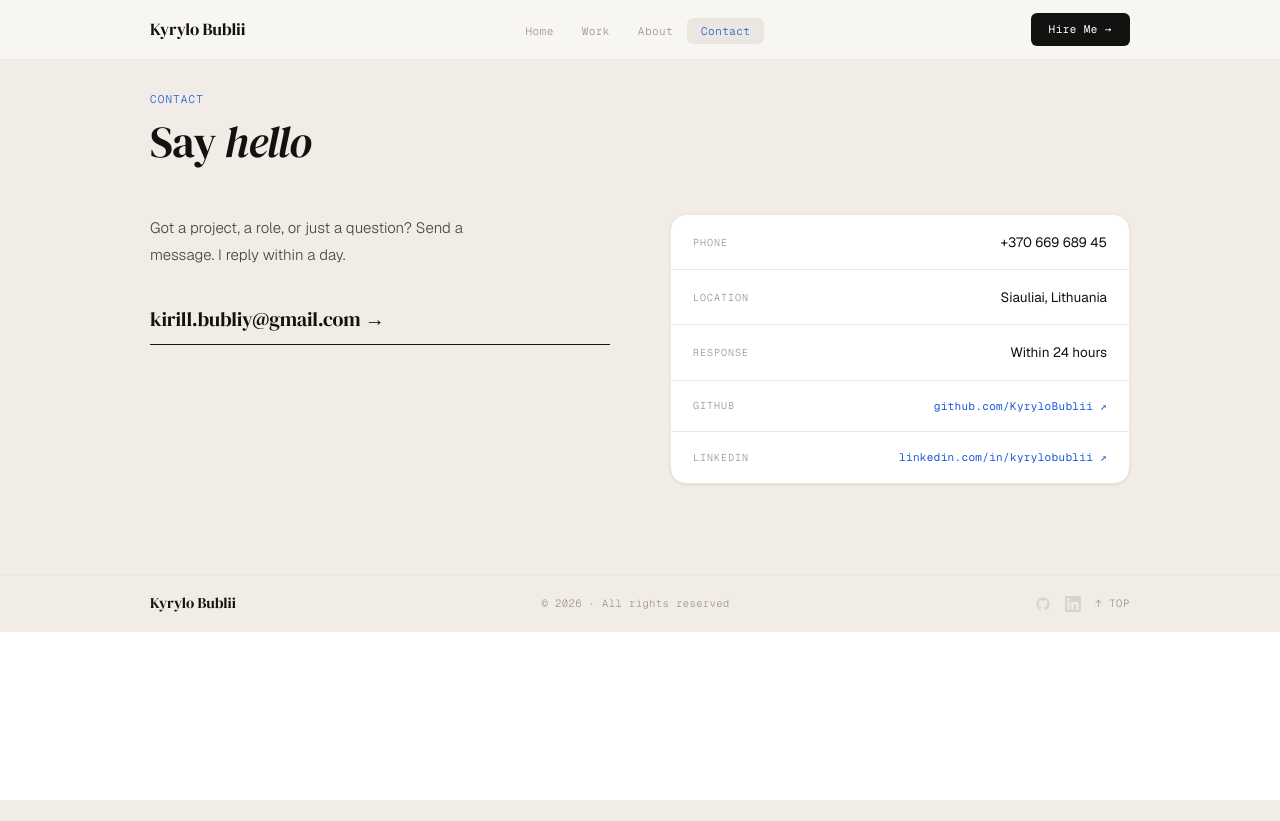
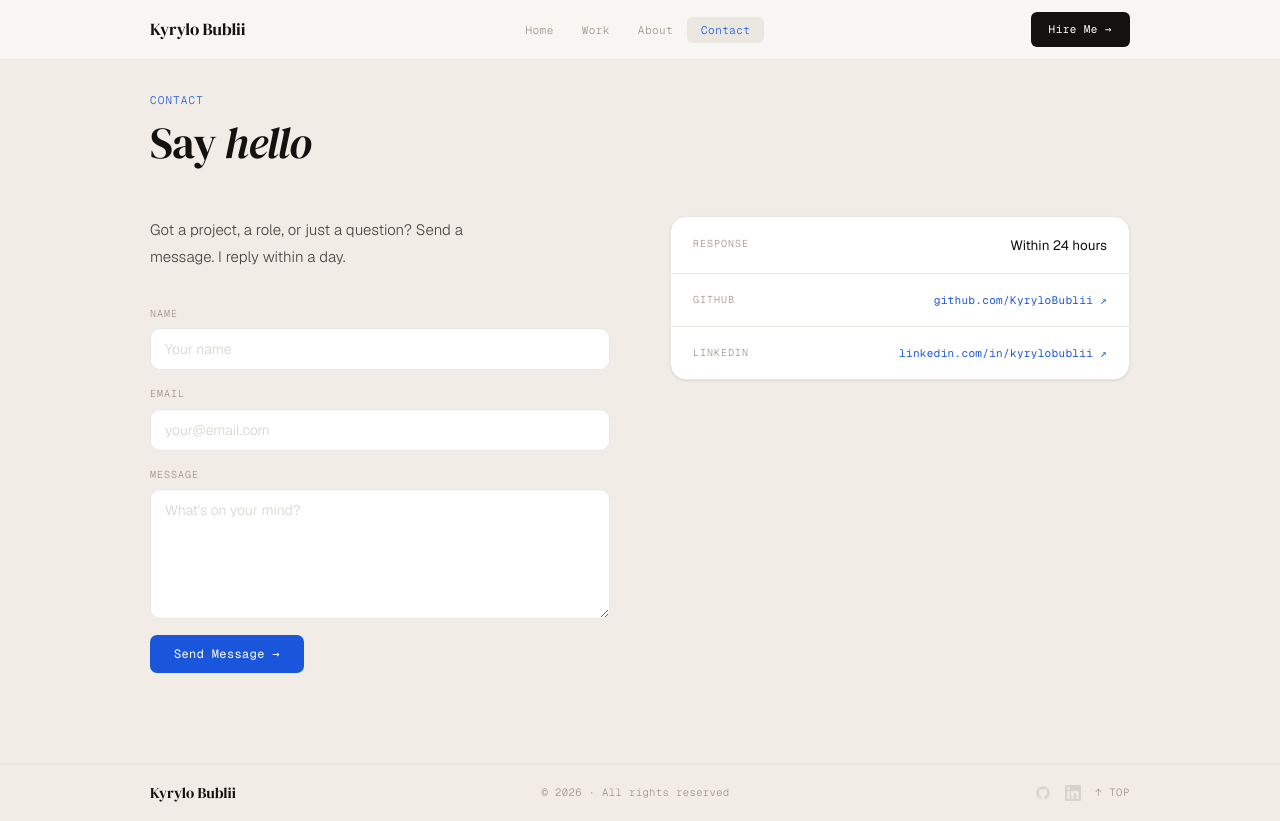
Before and after one commit to KyryloBublii/digital-cv, a Flask app: page /contact in a window 1280 px wide. Before the commit the page ends 800 px from the top, so only its background shows below. Run offline with Flask 3, Linux system fonts and the light colour scheme; some libraries are stand-ins or nearby versions.

Commit message:
add contact form and turnstile setup
Co-Authored-By: Claude Sonnet 4.6 <noreply@anthropic.com>

```diff
--- a/app.py
+++ b/app.py
@@ -1,18 +1,81 @@
-from flask import Flask, render_template
-from data.projects import PROJECTS, SKILLS
+import logging
+import os
+
+import resend
+import requests
+from dotenv import load_dotenv
+from flask import Flask, render_template, request
+from data.projects import SKILLS
+
+load_dotenv()
 
 app = Flask(__name__)
+app.secret_key = os.environ.get("SECRET_KEY", "dev-secret-change-in-production")
+
+
+def _get_projects() -> list[dict]:
+    try:
+        from data.github_projects import get_projects
+        return get_projects()
+    except Exception as exc:
+        logging.warning("GitHub fetch failed, using fallback: %s", exc)
+        from data.projects import PROJECTS
+        return PROJECTS
+
+
+def _verify_turnstile(token: str) -> bool:
+    secret = os.environ.get("TURNSTILE_SECRET", "")
+    if not secret:
+        return True
+    try:
+        r = requests.post(
+            "https://challenges.cloudflare.com/turnstile/v0/siteverify",
+            data={"secret": secret, "response": token},
+            timeout=5,
+        )
+        return r.json().get("success", False)
+    except Exception as exc:
+        logging.error("Turnstile verification failed: %s", exc)
+        return False
+
+
+def _send_contact_email(name: str, sender_email: str, message: str) -> None:
+    resend.api_key = os.environ["RESEND_API_KEY"]
+
+    resend.Emails.send({
+        "from":     os.environ["MAIL_FROM"],
+        "to":       [os.environ["MAIL_RECIPIENT"]],
+        "subject":  f"Portfolio contact from {name}",
+        "text":     f"Name:    {name}\nEmail:   {sender_email}\n\n{message}",
+        "reply_to": sender_email,
+    })
 
 
 @app.route("/")
 def index():
-    featured = [p for p in PROJECTS if p["featured"]]
-    return render_template("index.html", active_page="home", featured=featured, projects=PROJECTS)
+    all_projects = _get_projects()
+    featured = [p for p in all_projects if p.get("featured")]
+    return render_template("index.html", active_page="home", featured=featured, projects=all_projects)
 
 
 @app.route("/projects")
 def projects():
-    return render_template("projects.html", active_page="projects", projects=PROJECTS)
+    all_projects = _get_projects()
+    return render_template("projects.html", active_page="projects", projects=all_projects)
+
+
+@app.route("/projects/<slug>")
+def project_detail(slug):
+    all_projects = _get_projects()
+    project = next((p for p in all_projects if p.get("slug") == slug), None)
+    if project is None:
+        return render_template("404.html"), 404
+    return render_template(
+        "project_detail.html",
+        active_page="projects",
+        project=project,
+        readme_html=project.get("readme_html", ""),
+    )
 
 
 @app.route("/about")
@@ -20,9 +83,31 @@ def about():
     return render_template("about.html", active_page="about", skills=SKILLS)
 
 
-@app.route("/contact")
+@app.route("/contact", methods=["GET", "POST"])
 def contact():
-    return render_template("contact.html", active_page="contact")
+    sent = False
+    error = False
+    if request.method == "POST":
+        name    = request.form.get("name", "").strip()
+        email   = request.form.get("email", "").strip()
+        message = request.form.get("message", "").strip()
+        token   = request.form.get("cf-turnstile-response", "")
+        if name and email and message and _verify_turnstile(token):
+            try:
+                _send_contact_email(name, email, message)
+                sent = True
+            except Exception as exc:
+                logging.error("Contact form failed: %s", exc)
+                error = True
+        else:
+            error = True
+    return render_template(
+        "contact.html",
+        active_page="contact",
+        sent=sent,
+        error=error,
+        turnstile_site_key=os.environ.get("TURNSTILE_SITE_KEY", ""),
+    )
 
 
 @app.errorhandler(404)
@@ -31,4 +116,4 @@ def not_found(e):
 
 
 if __name__ == '__main__':
-    app.run(debug=True)
+    app.run(debug=os.environ.get("FLASK_DEBUG", "0") == "1")
--- a/requirements.txt
+++ b/requirements.txt
@@ -1,2 +1,8 @@
 flask
 gunicorn
+requests
+markdown
+resend
+python-dotenv
+pytest
+responses
--- a/templates/base.html
+++ b/templates/base.html
@@ -9,12 +9,6 @@
   <link rel="preconnect" href="https://fonts.googleapis.com" />
   <link rel="preconnect" href="https://fonts.gstatic.com" crossorigin />
   <link href="https://fonts.googleapis.com/css2?family=DM+Serif+Display:ital@0;1&family=Geist:wght@300;400;500&family=Geist+Mono:wght@300;400&display=swap" rel="stylesheet" />
-
-  <!-- Tailwind CSS CDN -->
-  <script src="https://cdn.tailwindcss.com"></script>
-
-  <!-- DaisyUI 4 CDN -->
-  <link href="https://cdn.jsdelivr.net/npm/daisyui@4/dist/full.min.css" rel="stylesheet" />
 
   <!-- Font Awesome 6 -->
   <link rel="stylesheet" href="https://cdnjs.cloudflare.com/ajax/libs/font-awesome/6.5.0/css/all.min.css" />
@@ -38,7 +32,7 @@
       <li><a href="{{ url_for('contact') }}"  {% if active_page == 'contact'  %}class="active"{% endif %}>Contact</a></li>
     </ul>
     <div class="nav-right">
-<a href="mailto:kirill.bubliy@gmail.com" class="nav-hire">Hire Me →</a>
+<a href="{{ url_for('contact') }}" class="nav-hire">Hire Me →</a>
     </div>
   </div>
 </nav>
@@ -66,15 +60,19 @@
 </footer>
 
 <script>
-  /* Scroll reveal */
-  const io = new IntersectionObserver(entries => {
-    entries.forEach(e => { if (e.isIntersecting) { e.target.classList.add('on'); io.unobserve(e.target); } });
-  }, { threshold: 0.07 });
-  document.querySelectorAll('.rv').forEach(el => io.observe(el));
+  /* Scroll reveal — guard against re-declaration on HTMX navigations */
+  if (!window._revealIO) {
+    window._revealIO = new IntersectionObserver(entries => {
+      entries.forEach(e => {
+        if (e.isIntersecting) { e.target.classList.add('on'); window._revealIO.unobserve(e.target); }
+      });
+    }, { threshold: 0.07 });
+  }
+  document.querySelectorAll('.rv').forEach(el => window._revealIO.observe(el));
 
   /* Re-run reveal after HTMX swaps content */
   document.body.addEventListener('htmx:afterSwap', () => {
-    document.querySelectorAll('.rv:not(.on)').forEach(el => io.observe(el));
+    document.querySelectorAll('.rv:not(.on)').forEach(el => window._revealIO.observe(el));
   });
 </script>
 
--- a/templates/contact.html
+++ b/templates/contact.html
@@ -2,6 +2,46 @@
 {% block title %}Contact / Kyrylo Bublii{% endblock %}
 
 {% block content %}
+
+<style>
+  .contact-form { display: flex; flex-direction: column; gap: 16px; }
+  .cf-field { display: flex; flex-direction: column; gap: 6px; }
+  .cf-label {
+    font-family: var(--fm);
+    font-size: 10px;
+    font-weight: 300;
+    letter-spacing: 0.1em;
+    text-transform: uppercase;
+    color: var(--ink-3);
+  }
+  .cf-input {
+    font-family: var(--fb);
+    font-size: 14px;
+    font-weight: 300;
+    color: var(--ink);
+    background: var(--surface);
+    border: 1px solid var(--ink-5);
+    border-radius: var(--radius);
+    padding: 11px 14px;
+    outline: none;
+    transition: border-color 0.2s;
+    width: 100%;
+  }
+  .cf-input:focus { border-color: var(--accent); box-shadow: 0 0 0 3px var(--accent-bg); }
+  .cf-input::placeholder { color: var(--ink-4); }
+  .cf-textarea { resize: vertical; min-height: 130px; }
+  .cf-msg {
+    font-family: var(--fm);
+    font-size: 12px;
+    font-weight: 300;
+    letter-spacing: 0.03em;
+    padding: 12px 16px;
+    border-radius: var(--radius);
+    margin-bottom: 4px;
+  }
+  .cf-ok  { background: rgba(34,197,94,0.08);  color: #16a34a; border: 1px solid rgba(34,197,94,0.2); }
+  .cf-err { background: rgba(239,68,68,0.08);  color: #dc2626; border: 1px solid rgba(239,68,68,0.2); }
+</style>
 
 <section class="s s-alt">
   <div class="wrap">
@@ -12,21 +52,61 @@
       </div>
     </div>
     <div class="contact-layout">
+
       <div class="rv">
         <p class="contact-note">
           Got a project, a role, or just a question? Send a message. I reply within a day.
         </p>
-        <a href="mailto:kirill.bubliy@gmail.com" class="contact-email">
-          kirill.bubliy@gmail.com →
-        </a>
+
+        {% if sent %}
+          <div class="cf-msg cf-ok">Message sent — I'll reply within 24 hours.</div>
+        {% elif error %}
+          <div class="cf-msg cf-err">Something went wrong. Please try again.</div>
+        {% endif %}
+
+        {% if turnstile_site_key %}
+        <script>
+          (function () {
+            if (window.turnstile) {
+              window.turnstile.implicitRender();
+            } else if (!document.querySelector('script[src*="turnstile"]')) {
+              var s = document.createElement('script');
+              s.src = 'https://challenges.cloudflare.com/turnstile/v0/api.js';
+              s.async = true;
+              s.defer = true;
+              document.head.appendChild(s);
+            }
+          })();
+        </script>
+        {% endif %}
+        <form method="POST" action="{{ url_for('contact') }}" class="contact-form">
+          <div class="cf-field">
+            <label class="cf-label" for="cf-name">Name</label>
+            <input id="cf-name" type="text" name="name" class="cf-input" placeholder="Your name" required />
+          </div>
+          <div class="cf-field">
+            <label class="cf-label" for="cf-email">Email</label>
+            <input id="cf-email" type="email" name="email" class="cf-input" placeholder="your@email.com" required />
+          </div>
+          <div class="cf-field">
+            <label class="cf-label" for="cf-message">Message</label>
+            <textarea id="cf-message" name="message" class="cf-input cf-textarea" placeholder="What's on your mind?" required></textarea>
+          </div>
+          {% if turnstile_site_key %}
+          <div class="cf-turnstile" data-sitekey="{{ turnstile_site_key }}" data-theme="light"></div>
+          {% endif %}
+          <div>
+            <button type="submit" class="btn-primary">Send Message →</button>
+          </div>
+        </form>
       </div>
+
       <div class="contact-right rv d1">
-        <div class="cdr"><span class="cdr-label">Phone</span><span class="cdr-val">+370 669 689 45</span></div>
-        <div class="cdr"><span class="cdr-label">Location</span><span class="cdr-val">Siauliai, Lithuania</span></div>
         <div class="cdr"><span class="cdr-label">Response</span><span class="cdr-val">Within 24 hours</span></div>
         <div class="cdr"><span class="cdr-label">GitHub</span><a href="https://github.com/KyryloBublii" target="_blank" class="cdr-link">github.com/KyryloBublii ↗</a></div>
         <div class="cdr"><span class="cdr-label">LinkedIn</span><a href="https://www.linkedin.com/in/kyrylobublii/" target="_blank" class="cdr-link">linkedin.com/in/kyrylobublii ↗</a></div>
       </div>
+
     </div>
   </div>
 </section>
```
